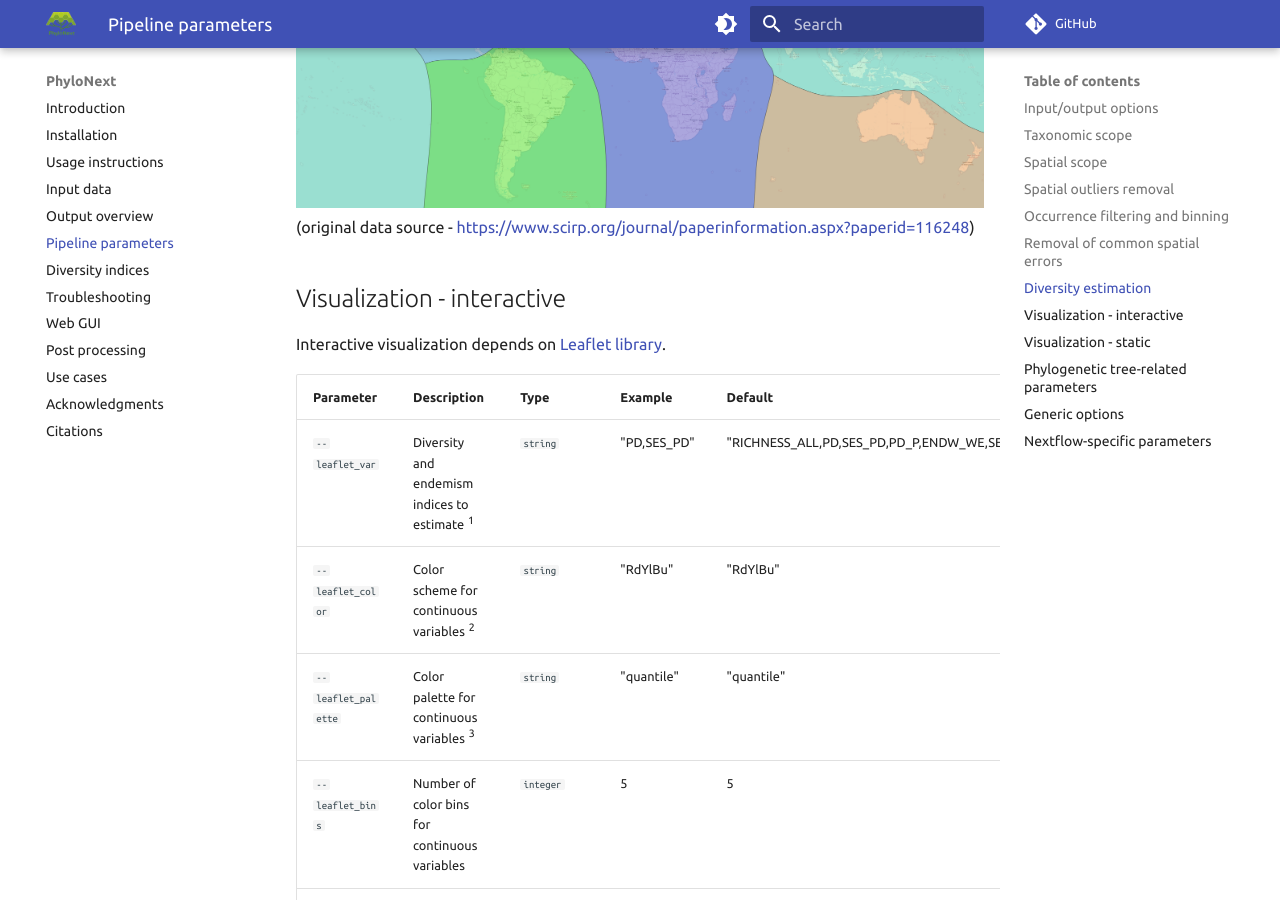
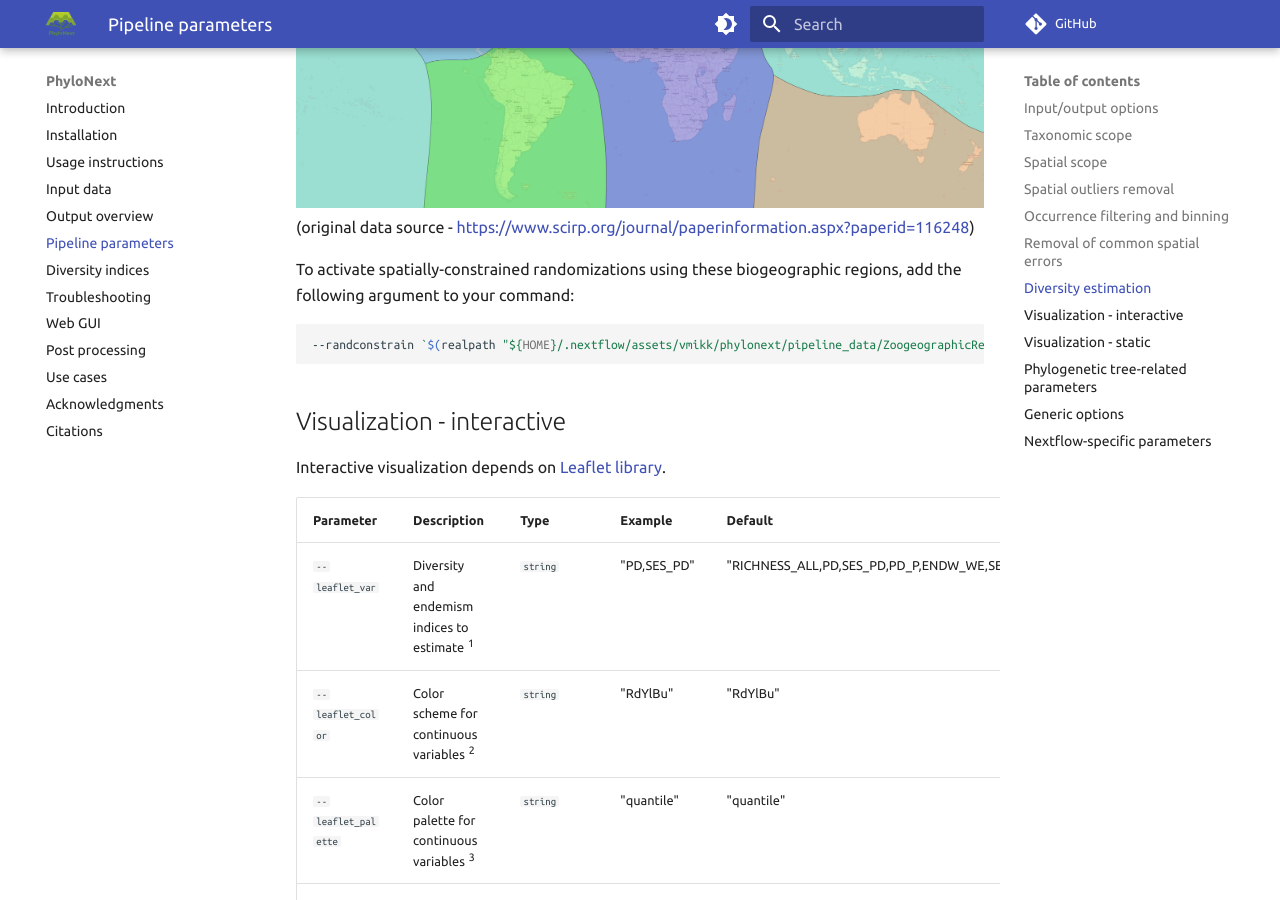
Before and after one commit to vmikk/phylonext_manual, an MkDocs documentation site: the page built from docs/parameters.md, in a window 1280 px wide and 900 px high, scrolled down 12397 px. Built offline with MkDocs 1.6.1 and Material for MkDocs 9.7.7, drawn with Linux system fonts in a browser that asks for light colours; comment, search, counter and statistics services are not loaded.

Commit message:
add `--randconstrain` example

````diff
--- a/docs/parameters.md
+++ b/docs/parameters.md
@@ -321,6 +321,11 @@ The file comprises seven biogeographical kingdoms:
 ![ZooGeographical_Regions](/assets/Shen_ZooGeographical_Regions_2022.webp){ loading=lazy }
 (original data source - [https://www.scirp.org/journal/paperinformation.aspx?paperid=116248](https://www.scirp.org/journal/paperinformation.aspx?paperid=116248))
 
+To activate spatially-constrained randomizations using these biogeographic regions, add the following argument to your command:
+``` bash
+--randconstrain `$(realpath "${HOME}/.nextflow/assets/vmikk/phylonext/pipeline_data/ZoogeographicRegions.gpkg")`
+```
+
 
 ## Visualization - interactive
 
````
